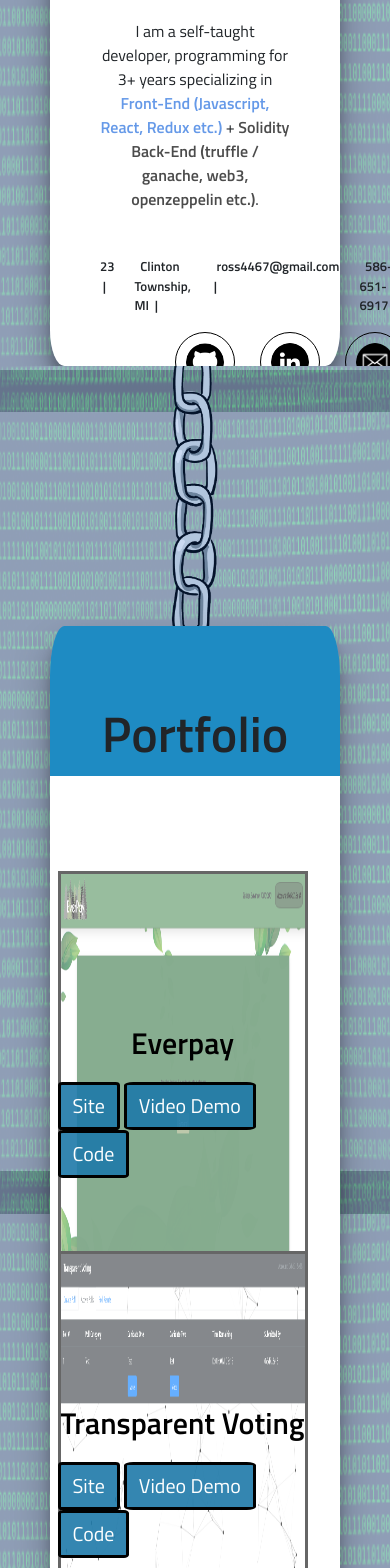
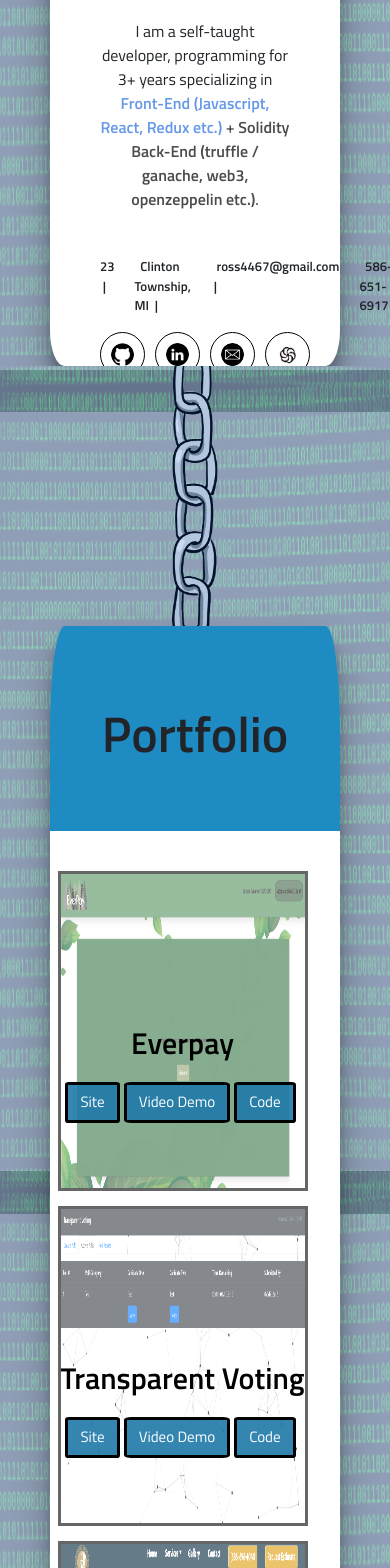
Before and after one commit to AGRTECH/portfolio-site, a React (Create React App) app: page / in a window 390 px wide. Shown: the part 432-2000 px from the top of the page. Built offline with nearby package versions, Linux system fonts and the light colour scheme.

Commit message:
mobile friendly update

```diff
--- a/src/components/App.module.css
+++ b/src/components/App.module.css
@@ -352,18 +352,28 @@
       to top,
       white,
       white 55%,
-      rgba(30, 139, 195, 0.3) 45%,
-      rgba(30, 139, 195, 0.3)
+      rgba(30, 139, 195, 1) 45%,
+      rgba(30, 139, 195, 1)
     );
     height: 720px;
   }
 
   .aboutContainer {
-    height: 1000px;
+    height: 2050px;
+    background-image: linear-gradient(
+      to top,
+      white,
+      white 90%,
+      rgba(30, 139, 195, 1) 10%,
+      rgba(30, 139, 195, 1)
+    );
   }
 
   .contactContainer {
-    height: 500px;
+    height: 550px;
+  }
+
+  .innerHomeContainer {
   }
 
   .homeBotFlex {
@@ -391,8 +401,13 @@
   .homeBotRightRightList {
     display: flex;
     flex-direction: row;
+    list-style: none;
     padding-left: 0px;
-    list-style: none;
+  }
+
+  .socialIcon {
+    height: 45px;
+    width: 45px;
   }
 
   .homeBotRightLeftList li {
@@ -400,7 +415,7 @@
   }
 
   .homeBotRightRightList li {
-    margin-right: 25px;
+    margin-right: 10px;
     font-size: 10px;
   }
 
@@ -435,6 +450,19 @@
 
   .concreteCleaningCard {
     width: 250px;
-    height: 380px;
+    height: 320px;
+    margin-bottom: 15px;
+  }
+
+  .concreteCleaningImg {
+    height: 100%;
+  }
+
+  .buttons {
+    display: flex;
+  }
+
+  .estimateButton {
+    font-size: 15px;
   }
 }
--- a/src/components/Home.js
+++ b/src/components/Home.js
@@ -84,9 +84,6 @@ const Home = () => {
                     <li>&nbsp;&nbsp;586-651-6917</li>
                   </ul>
                   <ul className={styles.homeBotRightRightList}>
-                    <li></li>
-                    <li></li>
-                    <li></li>
                     <li>
                       <a href="https://github.com/AGRTECH/">
                         <img
```
